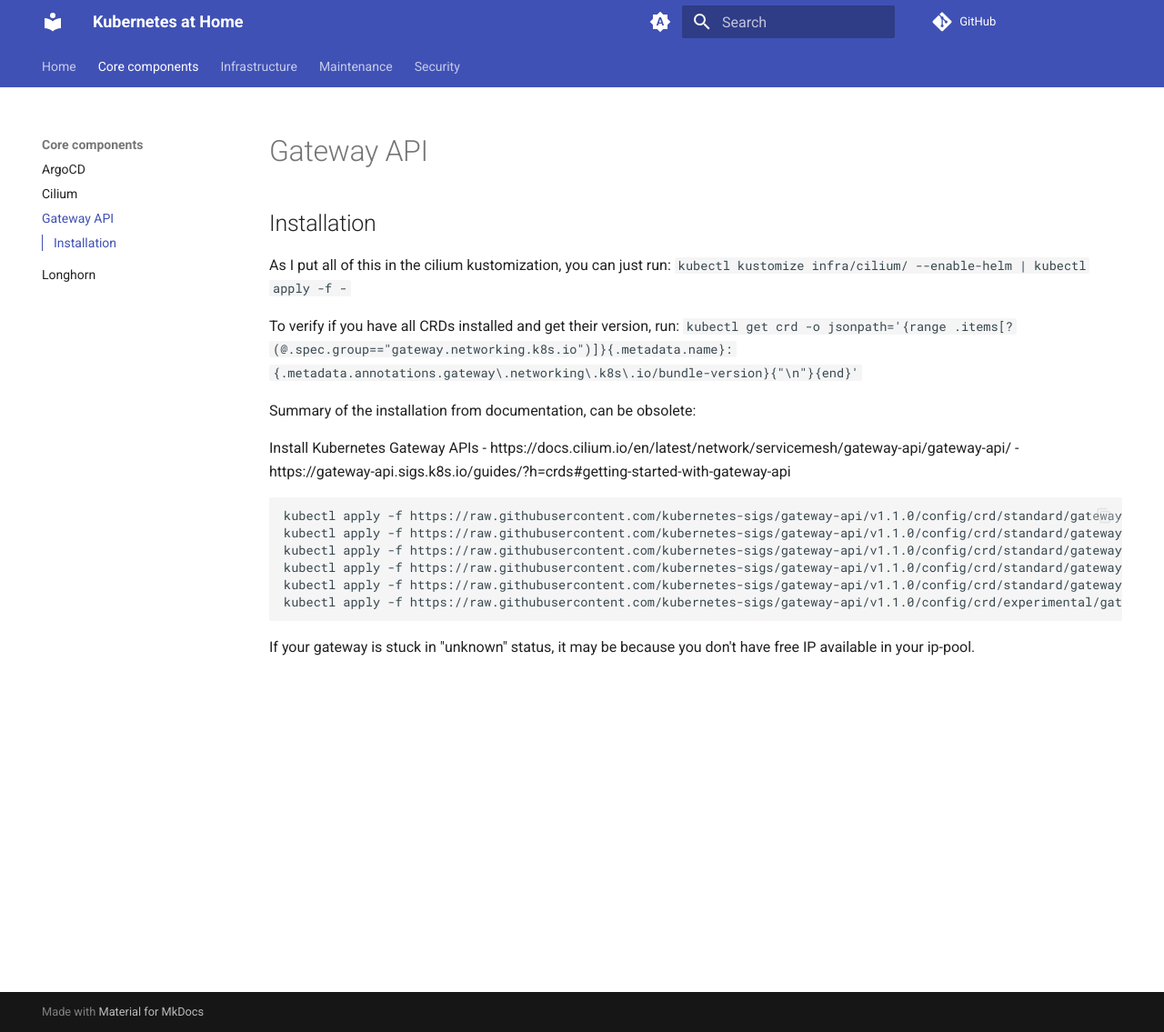
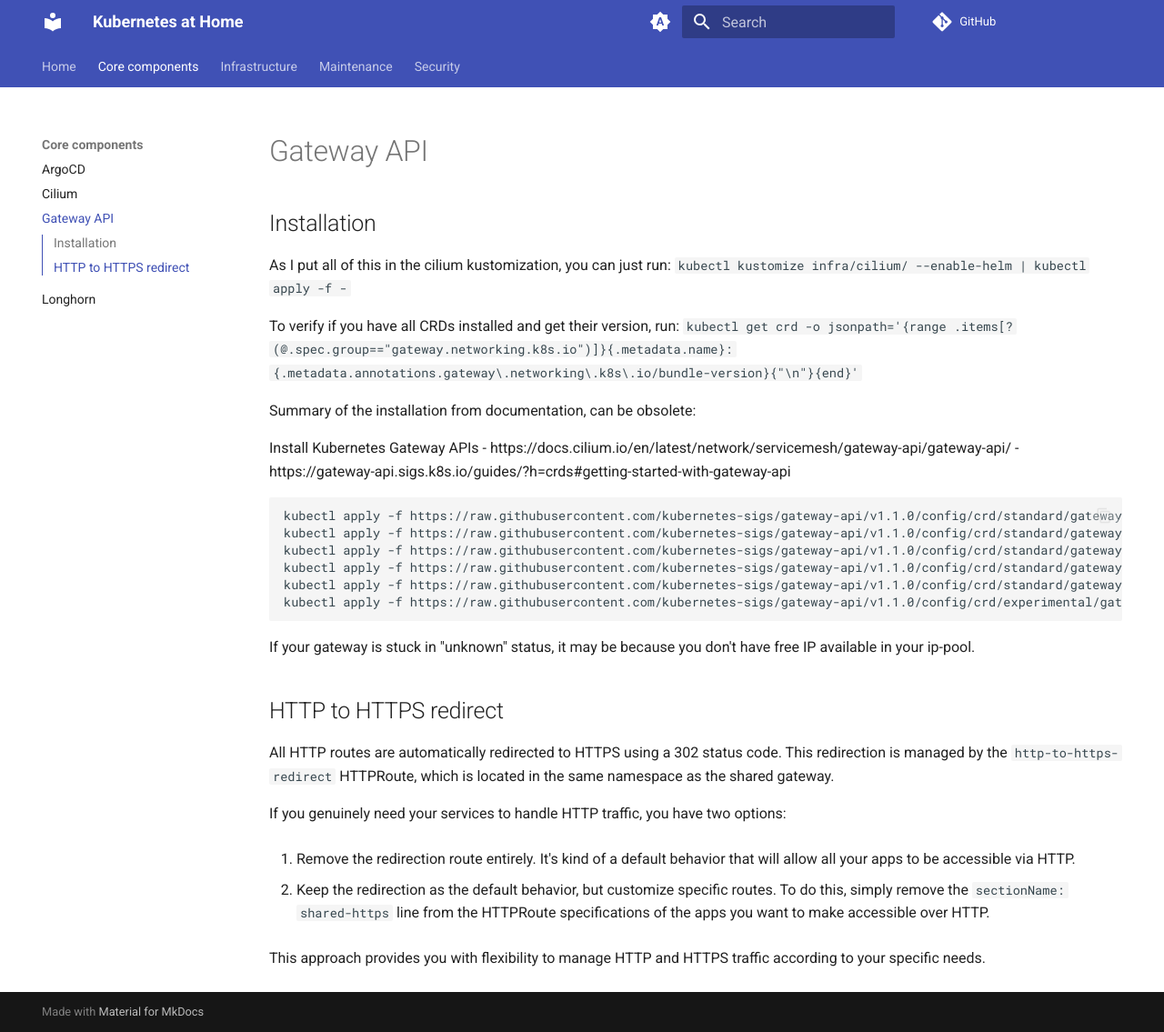
Before and after one commit to o-be-one/kubernetes-at-home, an MkDocs documentation site: the page built from docs/src/Core components/gateway-api.md, in a window 1280 px wide and 1135 px high. Shown: the whole window at 91% size. Built offline with MkDocs 1.6.1 and Material for MkDocs 9.7.7, drawn with Linux system fonts in a browser that asks for light colours; comment, search, counter and statistics services are not loaded.

Commit message:
docs(gatewayapi): add infos about http to https redirect

````diff
--- a/docs/src/Core components/gateway-api.md
+++ b/docs/src/Core components/gateway-api.md
@@ -22,3 +22,15 @@
 kubectl apply -f https://raw.githubusercontent.com/kubernetes-sigs/gateway-api/v1.1.0/config/crd/experimental/gateway.networking.k8s.io_tlsroutes.yaml
 ```
 If your gateway is stuck in "unknown" status, it may be because you don't have free IP available in your ip-pool.
+
+## HTTP to HTTPS redirect
+
+All HTTP routes are automatically redirected to HTTPS using a 302 status code. This redirection is managed by the `http-to-https-redirect` HTTPRoute, which is located in the same namespace as the shared gateway.
+
+If you genuinely need your services to handle HTTP traffic, you have two options:
+
+1. Remove the redirection route entirely. It's kind of a default behavior that will allow all your apps to be accessible via HTTP.
+
+2. Keep the redirection as the default behavior, but customize specific routes. To do this, simply remove the `sectionName: shared-https` line from the HTTPRoute specifications of the apps you want to make accessible over HTTP.
+
+This approach provides you with flexibility to manage HTTP and HTTPS traffic according to your specific needs.
````
